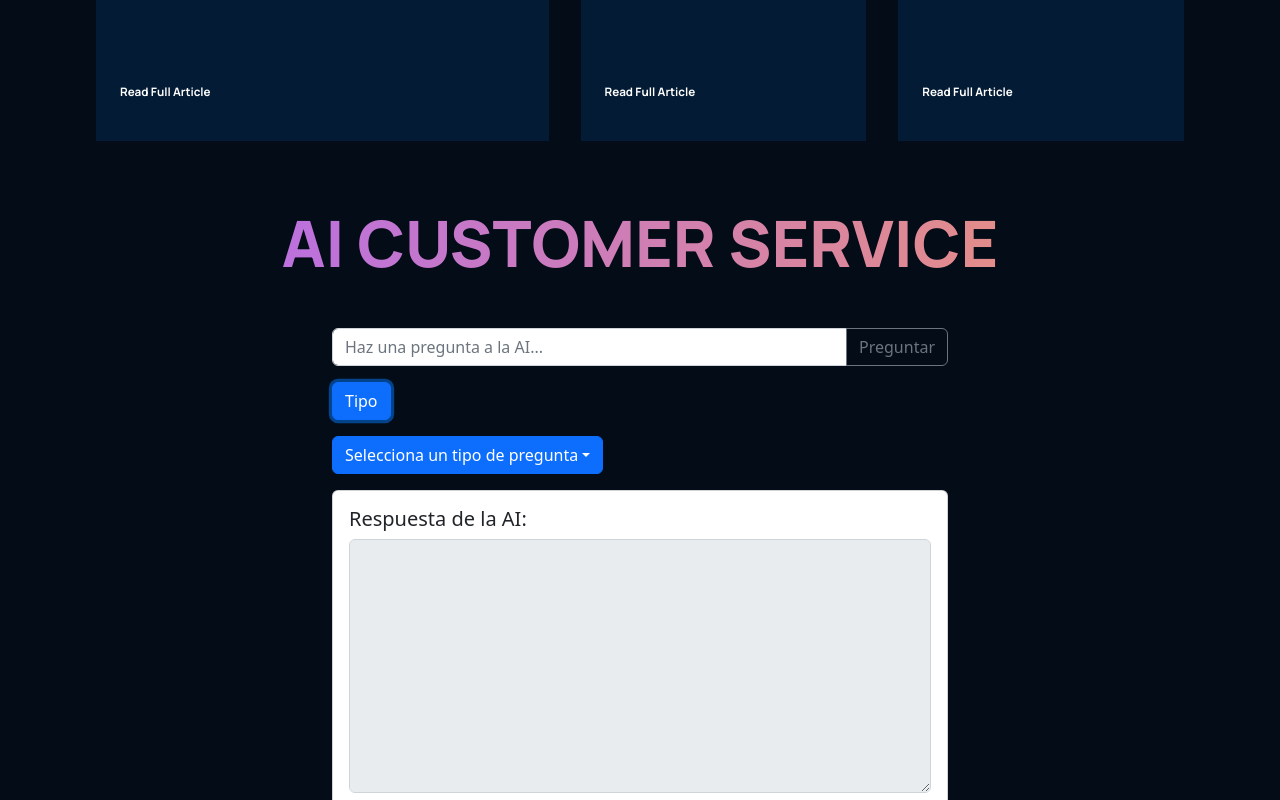
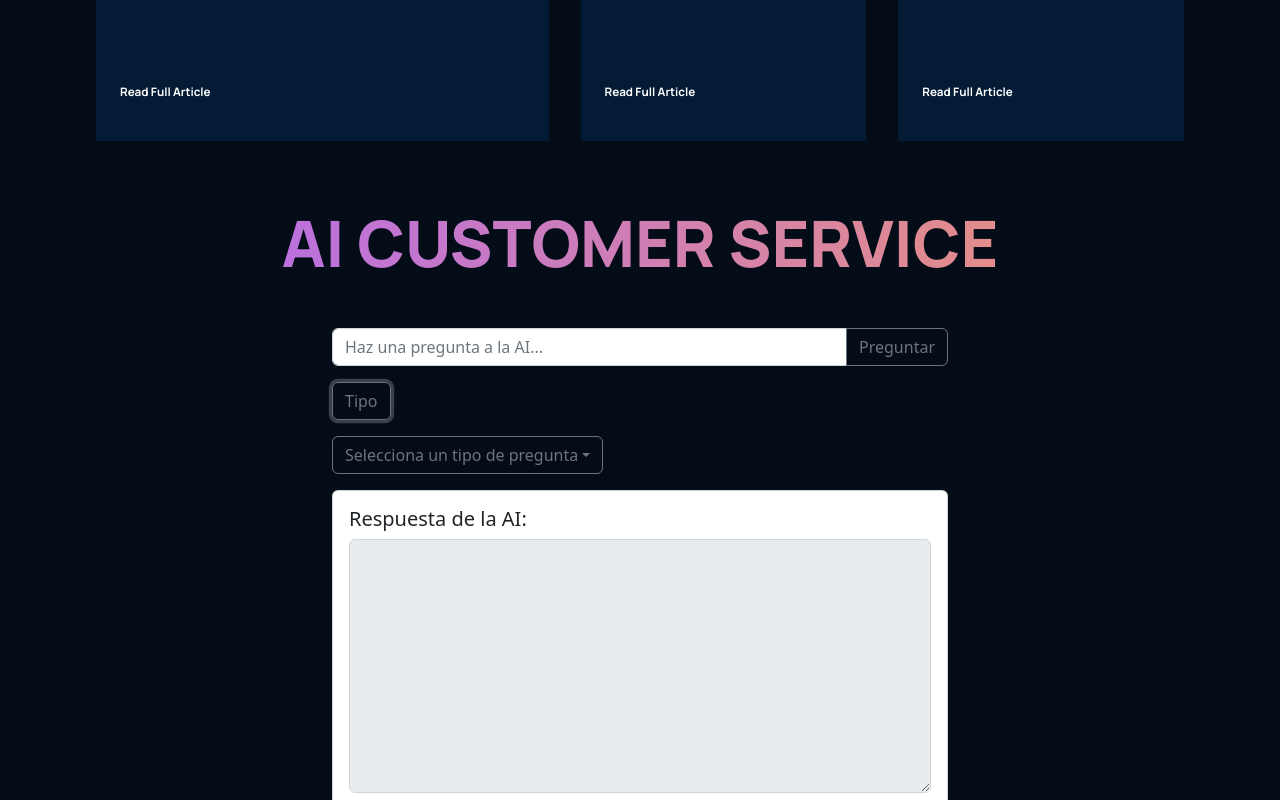
Before and after one commit to HaroldCV/ACT_IS_2-elim_plant-, a React (Create React App) app: page / in a window 1280 px wide. Both pictures are taken after a click on the button "Tipo". Shown: the part 4025-4825 px from the top of the page. Built offline with nearby package versions, Linux system fonts and the light colour scheme.

Commit message:
Update_2_Setcolor  Askme.jsx

```diff
--- a/src/containers/askme/Askme.jsx
+++ b/src/containers/askme/Askme.jsx
@@ -88,15 +88,15 @@ const Askme = () => {
           </form>
           <div className="mb-3">
             <button
-              className="btn btn-primary"
+              className="btn btn-outline-secondary"
               onClick={() => setShowAdditionalFields(!showAdditionalFields)}
             >
               Tipo
             </button>
           </div>
           {showAdditionalFields && (
-            <div className="mb-3">
-              <DropdownButton title="Selecciona un tipo de pregunta">
+            <div className=" mb-3">
+              <DropdownButton title="Selecciona un tipo de pregunta" variant="outline-secondary">
                 <Dropdown.Item onClick={() => handleTypeSelection("¿Qué es?")}>
                   ¿Qué es?
                 </Dropdown.Item>
@@ -146,6 +146,7 @@ const Askme = () => {
     </div>
   );
 
+
 };
 
 export default Askme;
```
